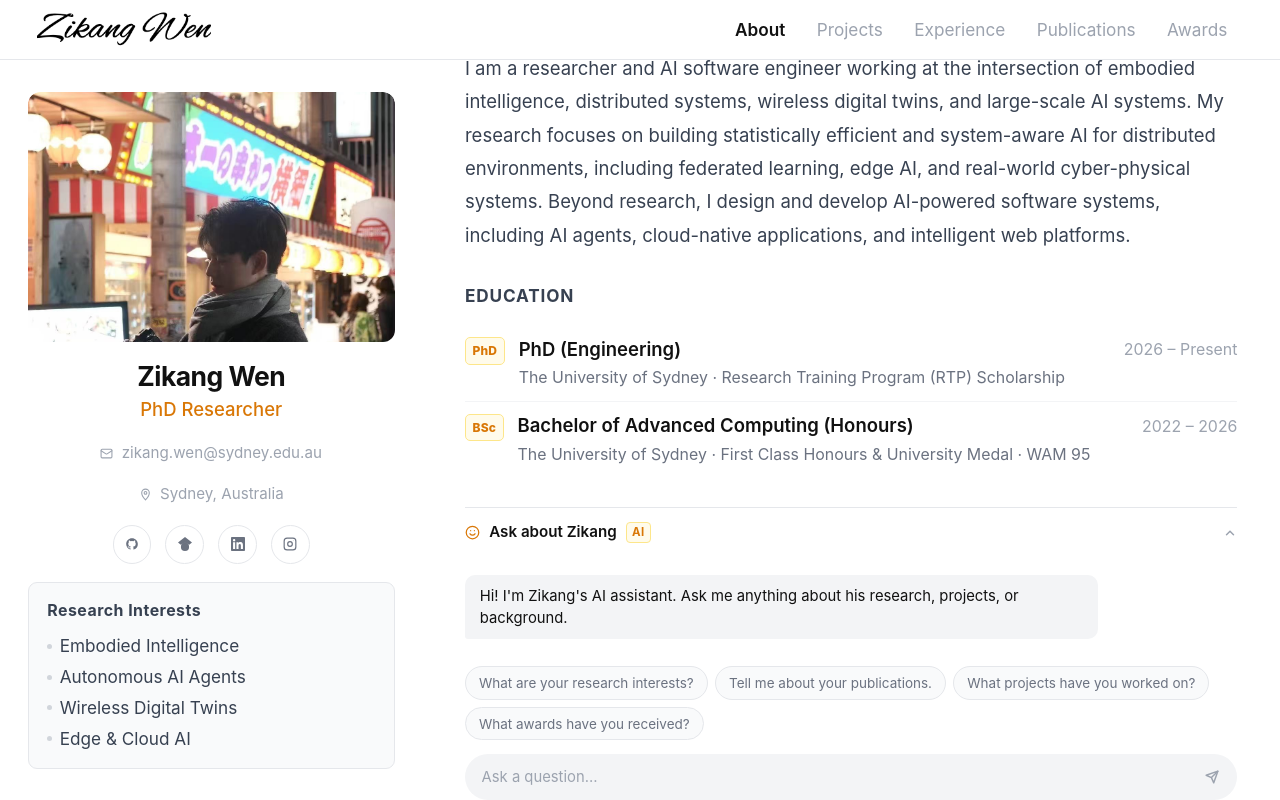
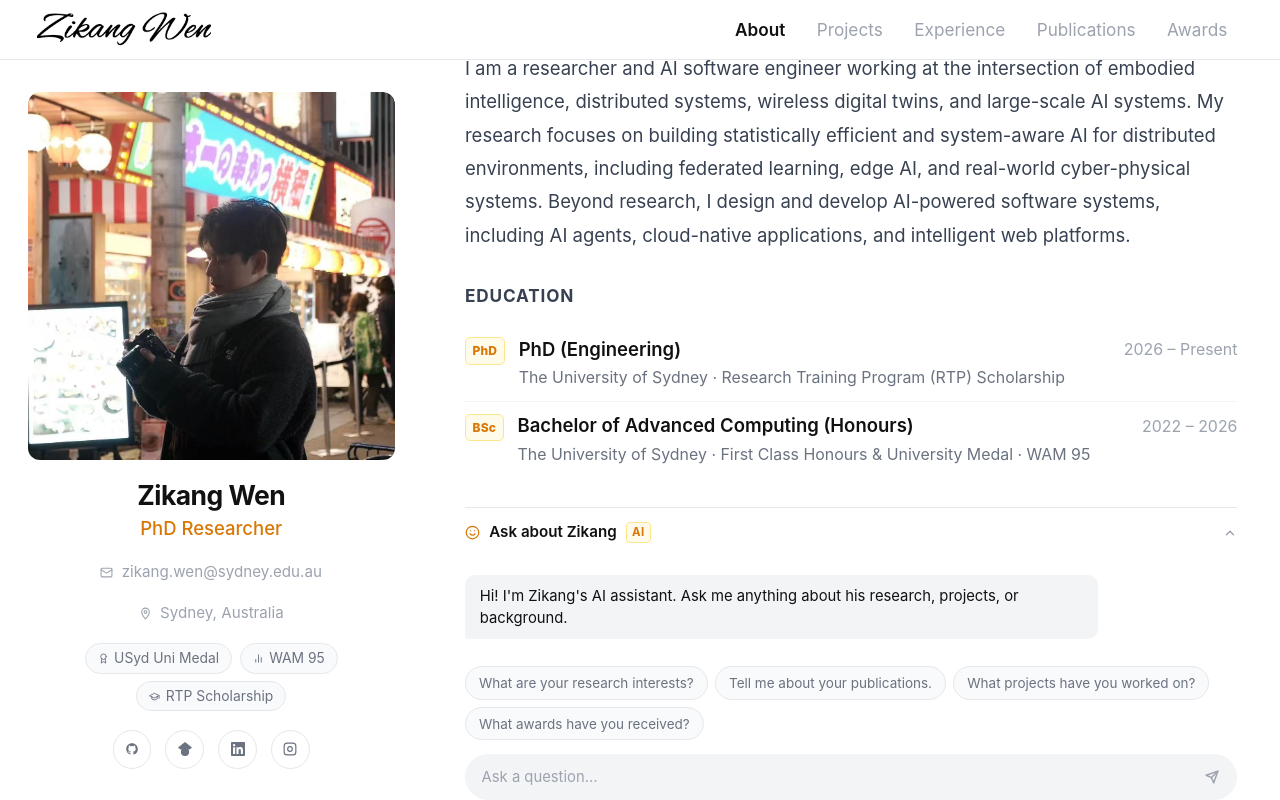
Before and after one commit to Ukrole/vite-react-template, a React (Vite) app: page / in a window 1280 px wide. Built offline with nearby package versions, Linux system fonts and the light colour scheme.

Commit message:
version7.4

```diff
--- a/src/react-app/components/Sidebar.tsx
+++ b/src/react-app/components/Sidebar.tsx
@@ -1,5 +1,5 @@
 import { useState } from "react";
-import { profile, researchInterests } from "../data/resume";
+import { profile } from "../data/resume";
 
 type SocialItem =
   | { title: string; href: string; copy?: never; svg: React.ReactNode }
@@ -83,6 +83,27 @@ export default function Sidebar() {
         Sydney, Australia
       </div>
 
+      <div className="sidebar-badges">
+        <span className="sidebar-badge">
+          <svg width="11" height="11" viewBox="0 0 24 24" fill="none" stroke="currentColor" strokeWidth="2" strokeLinecap="round" strokeLinejoin="round">
+            <circle cx="12" cy="8" r="6"/><path d="M15.477 12.89 17 22l-5-3-5 3 1.523-9.11"/>
+          </svg>
+          USyd Uni Medal
+        </span>
+        <span className="sidebar-badge">
+          <svg width="11" height="11" viewBox="0 0 24 24" fill="none" stroke="currentColor" strokeWidth="2" strokeLinecap="round" strokeLinejoin="round">
+            <line x1="18" y1="20" x2="18" y2="10"/><line x1="12" y1="20" x2="12" y2="4"/><line x1="6" y1="20" x2="6" y2="14"/>
+          </svg>
+          WAM 95
+        </span>
+        <span className="sidebar-badge">
+          <svg width="11" height="11" viewBox="0 0 24 24" fill="none" stroke="currentColor" strokeWidth="2" strokeLinecap="round" strokeLinejoin="round">
+            <path d="M22 10v6M2 10l10-5 10 5-10 5z"/><path d="M6 12v5c3 3 9 3 12 0v-5"/>
+          </svg>
+          RTP Scholarship
+        </span>
+      </div>
+
       <div className="social-row">
         {SOCIALS.map((s) =>
           s.copy ? (
@@ -106,18 +127,6 @@ export default function Sidebar() {
           )
         )}
       </div>
-
-      <div className="interests-box">
-        <h4>Research Interests</h4>
-        <ul>
-          {researchInterests.map((r) => (
-            <li key={r.label}>
-              <span className="interest-dot" />
-              {r.label}
-            </li>
-          ))}
-        </ul>
-      </div>
     </aside>
   );
 }
--- a/src/react-app/index.css
+++ b/src/react-app/index.css
@@ -131,6 +131,24 @@ a { text-decoration: none; color: inherit; }
   color: #6b7280;
   text-align: center;
   margin-top: 0.1rem;
+}
+
+.sidebar-badges {
+  display: flex;
+  justify-content: center;
+  flex-wrap: wrap;
+  gap: 0.4rem;
+}
+.sidebar-badge {
+  display: inline-flex;
+  align-items: center;
+  gap: 0.3rem;
+  font-size: 0.75rem;
+  color: #6b7280;
+  background: #f9fafb;
+  border: 1px solid #e5e7eb;
+  border-radius: 99px;
+  padding: 0.2rem 0.65rem;
 }
 
 .social-row {
```
